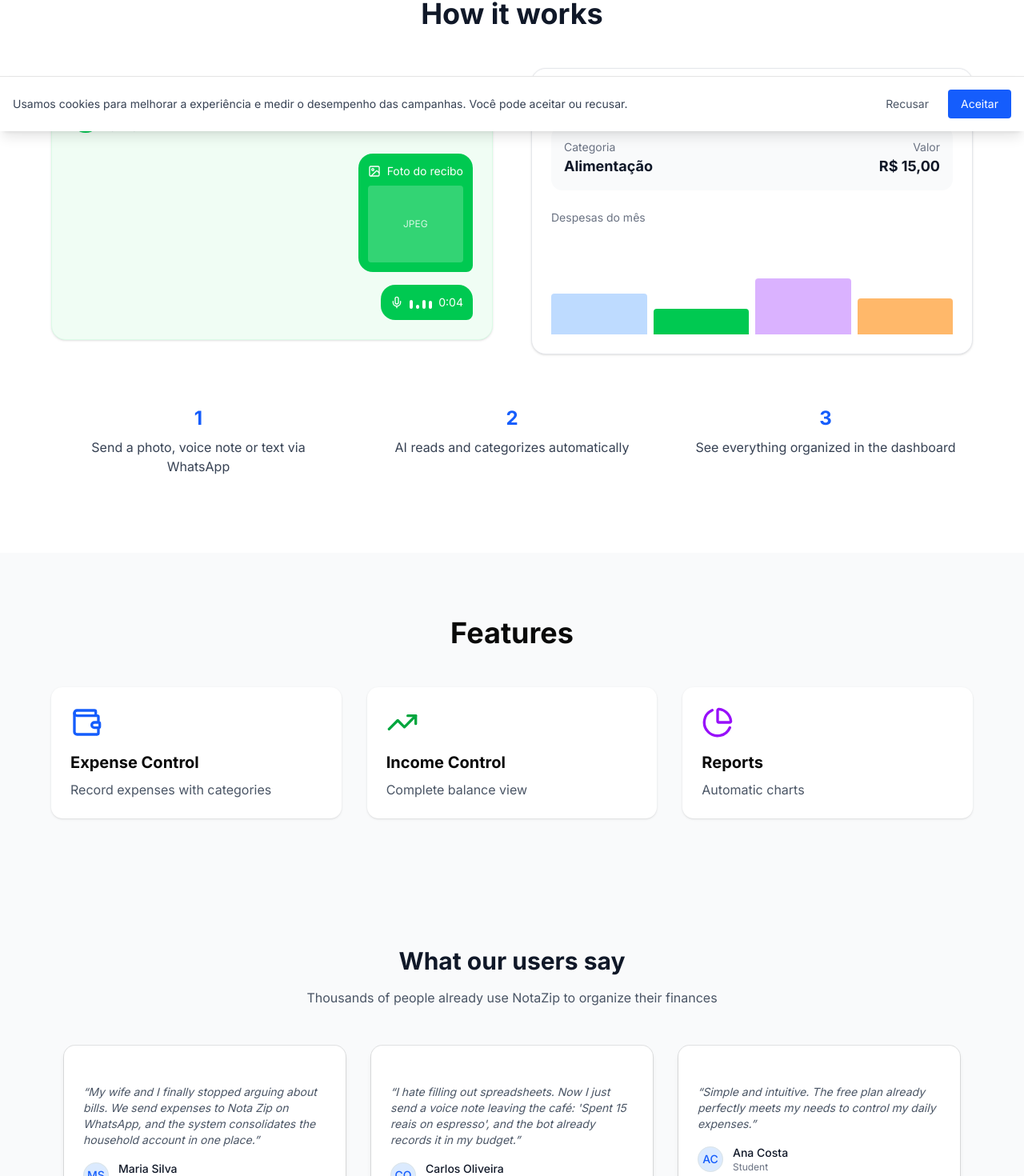
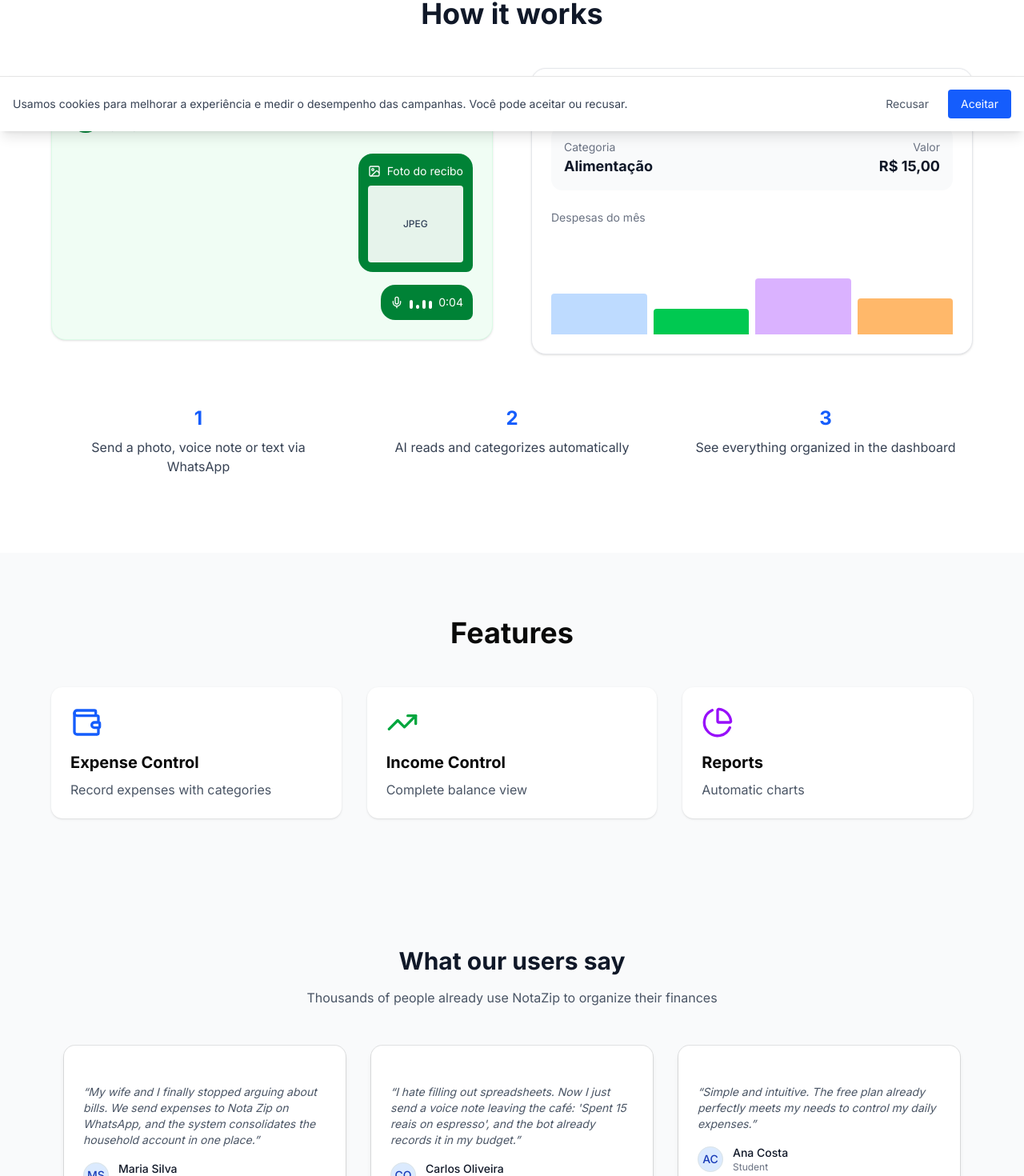
Before and after one commit to guilhermeramiresbrasil/nota-zip-frontend, a Next.js app: page / in a window 1280 px wide. Shown: the part 636-2106 px from the top of the page at 80% size. Built offline with nearby package versions, Linux system fonts and the light colour scheme; no server answers.

Commit message:
fix(a11y): melhora contraste, ids únicos e rótulos acessíveis

```diff
--- a/src/components/LandingHowItWorks.tsx
+++ b/src/components/LandingHowItWorks.tsx
@@ -17,7 +17,7 @@ export const LandingHowItWorks: React.FC = () => {
           {/* WhatsApp side */}
           <div className="rounded-2xl border border-green-100 bg-green-50 p-6 shadow-sm">
             <div className="flex items-center gap-3 mb-6">
-              <div className="bg-green-500 text-white p-2 rounded-full">
+              <div className="bg-green-700 text-white p-2 rounded-full">
                 <MessageSquare className="h-5 w-5" />
               </div>
               <div>
@@ -28,20 +28,20 @@ export const LandingHowItWorks: React.FC = () => {
 
             <div className="space-y-4">
               <div className="flex justify-end">
-                <div className="bg-green-500 text-white rounded-l-2xl rounded-tr-2xl rounded-br-md p-3 max-w-xs text-sm">
+                <div className="bg-green-700 text-white rounded-l-2xl rounded-tr-2xl rounded-br-md p-3 max-w-xs text-sm">
                   <div className="flex items-center gap-2 mb-2">
-                    <Image className="h-4 w-4" />
+                    <Image className="h-4 w-4" aria-hidden="true" />
                     <span>Foto do recibo</span>
                   </div>
-                  <div className="bg-white/20 rounded h-24 w-full flex items-center justify-center">
-                    <span className="text-xs opacity-80">JPEG</span>
+                  <div className="bg-white/90 rounded h-24 w-full flex items-center justify-center">
+                    <span className="text-xs text-slate-700 font-medium">JPEG</span>
                   </div>
                 </div>
               </div>
 
               <div className="flex justify-end">
-                <div className="bg-green-500 text-white rounded-l-2xl rounded-tr-2xl rounded-br-md p-3 max-w-xs text-sm flex items-center gap-2">
-                  <Mic className="h-4 w-4" />
+                <div className="bg-green-700 text-white rounded-l-2xl rounded-tr-2xl rounded-br-md p-3 max-w-xs text-sm flex items-center gap-2">
+                  <Mic className="h-4 w-4" aria-hidden="true" />
                   <div className="flex items-end gap-1 h-4">
                     <motion.div
                       className="w-1 bg-white rounded"
@@ -80,8 +80,8 @@ export const LandingHowItWorks: React.FC = () => {
           >
             <div className="flex items-center justify-between mb-6">
               <p className="font-semibold text-gray-900">Nota Zip</p>
-              <span className="text-xs text-green-600 bg-green-100 px-2 py-1 rounded-full flex items-center gap-1">
-                <Check className="h-3 w-3" /> processado
+              <span className="text-xs text-green-800 bg-green-100 px-2 py-1 rounded-full flex items-center gap-1">
+                <Check className="h-3 w-3" aria-hidden="true" /> processado
               </span>
             </div>
 
--- a/src/components/LandingTestimonials.tsx
+++ b/src/components/LandingTestimonials.tsx
@@ -45,7 +45,7 @@ export const LandingTestimonials: React.FC = () => {
                 <p className="text-gray-600 mb-4 italic">&ldquo;{t.content}&rdquo;</p>
                 <div className="flex items-center gap-3">
                   <Avatar>
-                    <AvatarFallback className="bg-blue-100 text-blue-600 text-sm font-medium">
+                    <AvatarFallback className="bg-blue-100 text-blue-800 text-sm font-medium">
                       {t.initials}
                     </AvatarFallback>
                   </Avatar>
--- a/src/components/LocaleSwitcher.tsx
+++ b/src/components/LocaleSwitcher.tsx
@@ -1,5 +1,6 @@
 'use client';
 
+import { useId } from 'react';
 import { useLocale, useTranslations } from 'next-intl';
 import { Globe } from 'lucide-react';
 
@@ -8,6 +9,7 @@ const SUPPORTED_LOCALES = ['pt-BR', 'en-US', 'es-ES'] as const;
 export function LocaleSwitcher({ className }: { className?: string }) {
   const locale = useLocale();
   const t = useTranslations('locale');
+  const selectId = useId();
 
   const handleChange = (value: string) => {
     if (typeof window === 'undefined') return;
@@ -18,11 +20,11 @@ export function LocaleSwitcher({ className }: { className?: string }) {
   return (
     <div className={`flex items-center gap-2 ${className || ''}`}>
       <Globe className="h-4 w-4 text-slate-500" />
-      <label htmlFor="locale-switcher" className="sr-only">
+      <label htmlFor={selectId} className="sr-only">
         {t('language')}
       </label>
       <select
-        id="locale-switcher"
+        id={selectId}
         value={locale}
         onChange={(e) => handleChange(e.target.value)}
         className="text-sm bg-transparent border-none text-slate-600 hover:text-slate-900 focus:ring-0 cursor-pointer"
--- a/src/components/Navigation.tsx
+++ b/src/components/Navigation.tsx
@@ -159,6 +159,7 @@ export default function Navigation() {
             <Button
               variant="ghost"
               size="icon"
+              aria-label={mobileMenuOpen ? 'Fechar menu' : 'Abrir menu'}
               onClick={() => setMobileMenuOpen(!mobileMenuOpen)}
             >
               {mobileMenuOpen ? (
```
